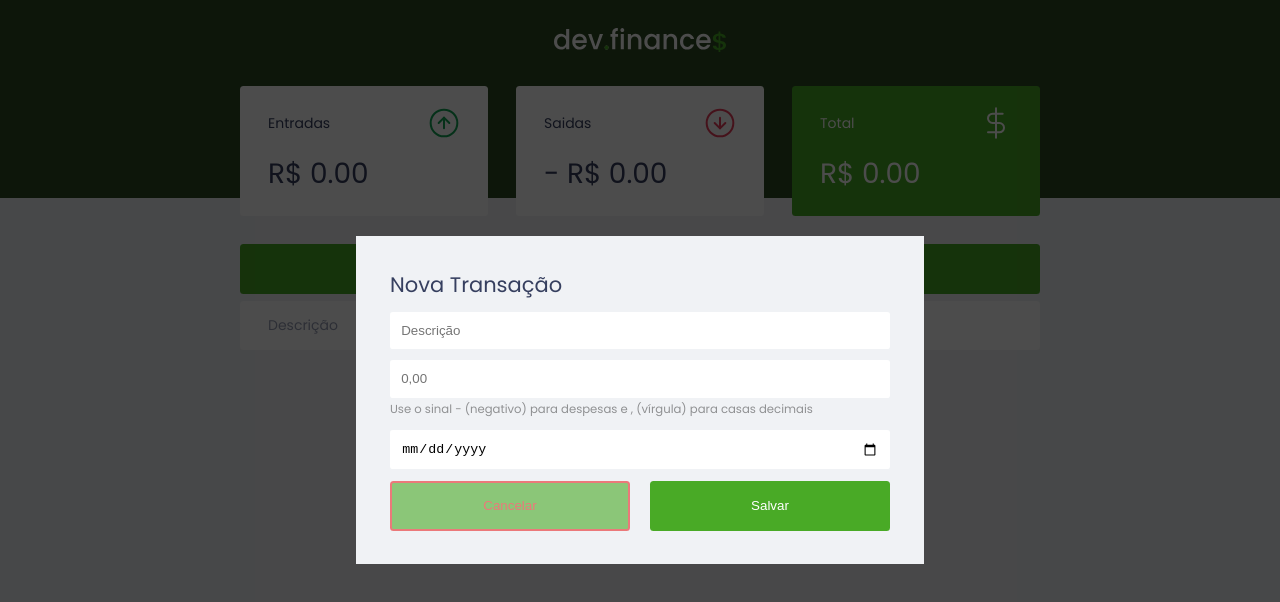
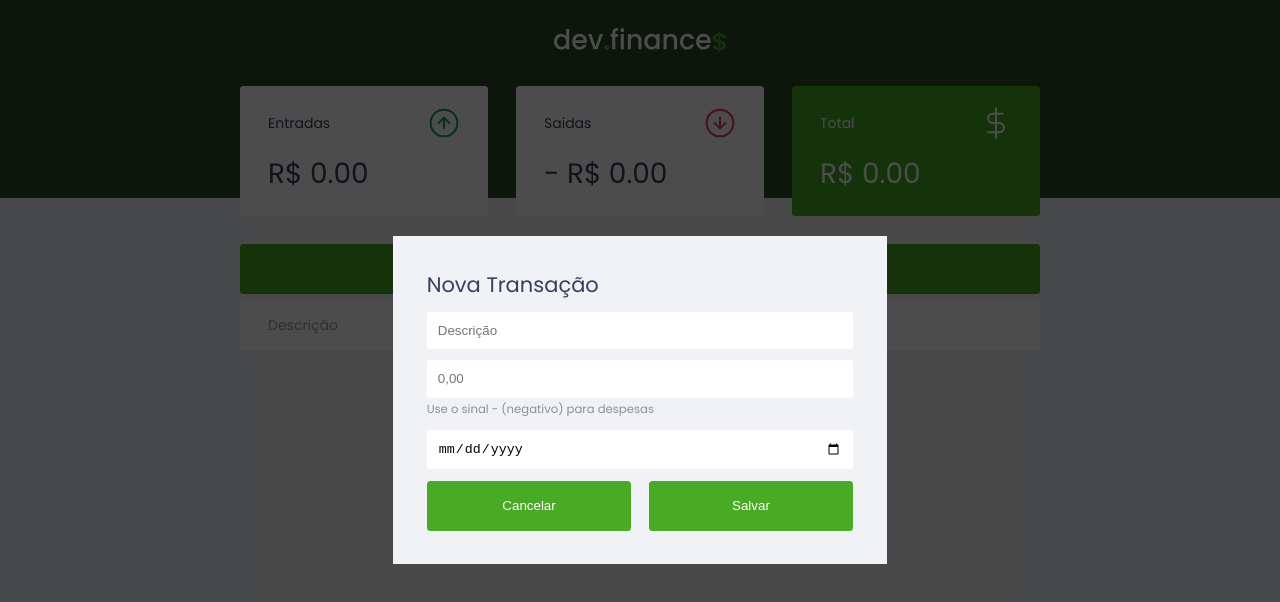
Before and after one commit to ma-nobrega/dev.finances, a React (Create React App) app: page / in a window 1280 px wide. Both pictures are taken after a click on the button "+ Nova Transação". Shown: the top 602 px of the page. Built offline with nearby package versions, Linux system fonts and the light colour scheme.

Commit message:
Componentizando button

```diff
--- /dev/null
+++ b/src/components/Button/index.tsx
@@ -0,0 +1,11 @@
+import React, { ButtonHTMLAttributes } from 'react';
+
+import { Container } from './styles';
+
+type ButtonProps = ButtonHTMLAttributes<HTMLButtonElement>;
+
+const Button: React.FC<ButtonProps> = ({ children, ...rest }) => {
+  return <Container {...rest}>{children}</Container>;
+};
+
+export default Button;
--- /dev/null
+++ b/src/components/Button/styles.ts
@@ -0,0 +1,20 @@
+import styled from 'styled-components';
+
+export const Container = styled.button`
+  width: 100%;
+  height: 50px;
+
+  border: none;
+
+  color: white;
+  background: var(--green);
+
+  padding: 0;
+
+  border-radius: 0.25rem;
+
+  cursor: pointer;
+  &:hover {
+    background: var(--light-green);
+  }
+`;
--- a/src/pages/Dashboard/index.tsx
+++ b/src/pages/Dashboard/index.tsx
@@ -6,6 +6,7 @@ import Total from '../../assets/total.svg';
 import Header from '../../components/Header';
 import Card from '../../components/Card';
 import Footer from '../../components/Footer';
+import Button from '../../components/Button';
 import Transaction from '../../components/Transaction';
 
 interface Transaction {
@@ -110,9 +111,9 @@ const App: React.FC = () => {
         <section id="transaction">
           <h2 className="sr-only">Transações</h2>
 
-          <button type="button" onClick={() => setModalVisible(true)}>
+          <Button type="button" onClick={() => setModalVisible(true)}>
             + Nova Transação
-          </button>
+          </Button>
 
           <table id="data-table">
             <thead>
@@ -166,8 +167,7 @@ const App: React.FC = () => {
                     placeholder="0,00"
                   />
                   <small className="help">
-                    Use o sinal - (negativo) para despesas e , (vírgula) para
-                    casas decimais
+                    Use o sinal - (negativo) para despesas
                   </small>
                 </div>
 
@@ -182,16 +182,14 @@ const App: React.FC = () => {
                 </div>
 
                 <div className="input-group actions">
-                  <button
+                  <Button
                     type="button"
+                    className="cancel"
                     onClick={() => setModalVisible(false)}
-                    className="button cancel"
                   >
                     Cancelar
-                  </button>
-                  <button type="submit" className="button save">
-                    Salvar
-                  </button>
+                  </Button>
+                  <Button type="submit">Salvar</Button>
                 </div>
               </form>
             </div>
--- a/src/pages/Dashboard/styles.ts
+++ b/src/pages/Dashboard/styles.ts
@@ -13,4 +13,27 @@ export const Content = styled.div`
     background: var(--red);
     color: white;
   }
+
+  .new {
+    display: inline-block;
+    margin-bottom: 0.8rem;
+  }
+
+  .cancel {
+    color: var(--red);
+    background-color: #ffffff;
+    border: 2px var(--red) solid;
+    border-radius: 0.25rem;
+
+    height: 50px;
+
+    display: flex;
+    align-items: center;
+    justify-content: center;
+
+    opacity: 0.6;
+    &:hover {
+      opacity: 1;
+    }
+  }
 `;
--- a/src/styles/global.ts
+++ b/src/styles/global.ts
@@ -44,7 +44,7 @@ h2 {
   font-weight: normal;
 }
 
-/* Links & Buttons ===================== */
+/* Links ===================== */
 a {
   color: var(--green);
   text-decoration: none;
@@ -52,47 +52,6 @@ a {
 
 a:hover {
   color: var(--light-green);
-}
-
-button {
-  width: 100%;
-  height: 50px;
-
-  border: none;
-
-  color: white;
-  background: var(--green);
-
-  padding: 0;
-
-  border-radius: 0.25rem;
-
-  cursor: pointer;
-  &:hover {
-    background: var(--light-green);
-  }
-}
-
-.button.new {
-  display: inline-block;
-  margin-bottom: .8rem;
-}
-
-.button.cancel {
-  color: var(--red);
-  border: 2px var(--red) solid;
-  border-radius: 0.25rem;
-
-  height: 50px;
-
-  display: flex;
-  align-items: center;
-  justify-content: center;
-
-  opacity: 0.6;
-  &:hover {
-    opacity: 1;
-  }
 }
 
 /* Balance ===================== */
```
